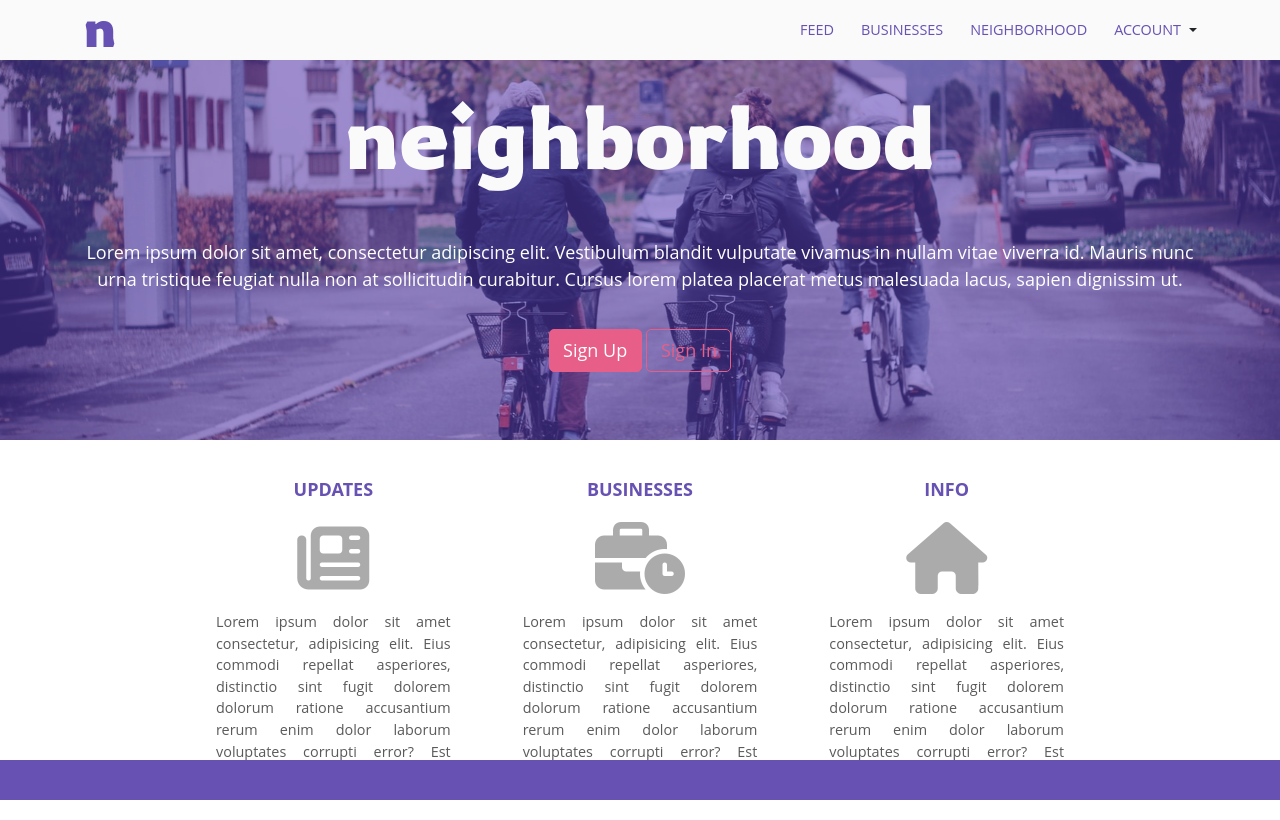
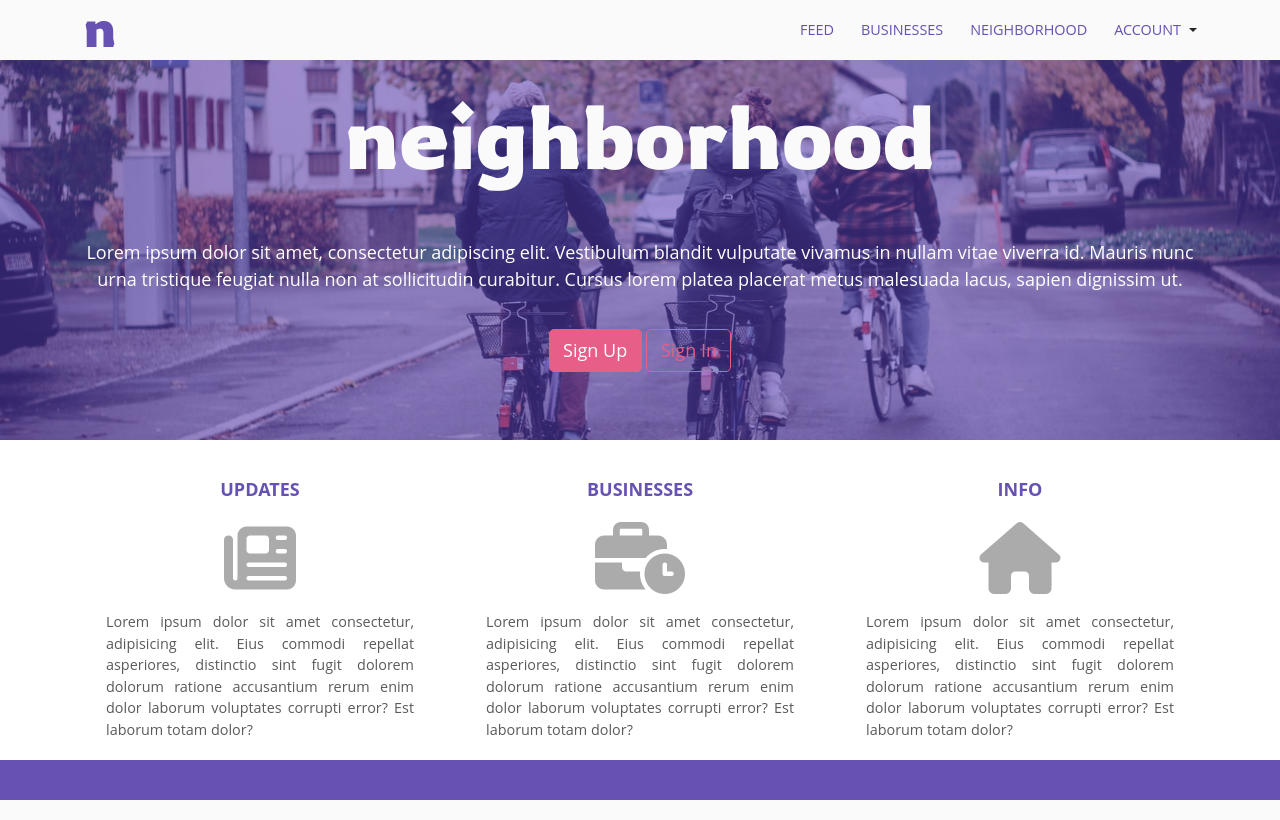
Before and after one commit to peterken674/neighborhood, a Django app: page / in a window 1280 px wide. Run offline with Django 3.2, Linux system fonts and the light colour scheme; some libraries are stand-ins or nearby versions.

Commit message:
UI improvements.

```diff
--- a/neighborhood/templates/neighborhood/index.html
+++ b/neighborhood/templates/neighborhood/index.html
@@ -21,23 +21,29 @@
             </div>
         </div>
     </header>
-    <div class="descriptions">
-        <div id="updates">
+    <div class="descriptions container">
+        <div class="row">
+            <div id="updates" class="col-lg-4">
                 <div class="descHeading">Updates</div>
                 <div class="descIcon"><i class="fas fa-newspaper    "></i></div>
-            <div class="descText">Lorem ipsum dolor sit amet consectetur, adipisicing elit. Eius commodi repellat asperiores, distinctio sint fugit dolorem dolorum ratione accusantium rerum enim dolor laborum voluptates corrupti error? Est laborum totam dolor?</div>
+                <div class="descText">Lorem ipsum dolor sit amet consectetur, adipisicing elit. Eius commodi repellat
+                    asperiores, distinctio sint fugit dolorem dolorum ratione accusantium rerum enim dolor laborum
+                    voluptates corrupti error? Est laborum totam dolor?</div>
             </div>
-        <div id="businesses">
+            <div id="businesses" class="col-lg-4">
                 <div class="descHeading">Businesses</div>
                 <div class="descIcon"><i class="fas fa-business-time"></i></div>
                 <div class="descText">Lorem ipsum dolor sit amet consectetur, adipisicing elit. Eius commodi repellat
                     asperiores, distinctio sint fugit dolorem dolorum ratione accusantium rerum enim dolor laborum
                     voluptates corrupti error? Est laborum totam dolor?</div>
             </div>
-        <div id="info">
+            <div id="info" class="col-lg-4">
                 <div class="descHeading">Info</div>
                 <div class="descIcon"><i class="fas fa-home    "></i></div>
-            <div class="descText">Lorem ipsum dolor sit amet consectetur, adipisicing elit. Eius commodi repellat asperiores, distinctio sint fugit dolorem dolorum ratione accusantium rerum enim dolor laborum voluptates corrupti error? Est laborum totam dolor?</div>
+                <div class="descText">Lorem ipsum dolor sit amet consectetur, adipisicing elit. Eius commodi repellat
+                    asperiores, distinctio sint fugit dolorem dolorum ratione accusantium rerum enim dolor laborum
+                    voluptates corrupti error? Est laborum totam dolor?</div>
+            </div>
         </div>
     </div>
 </main>
--- a/neighborhood/templates/neighborhood/navbar.html
+++ b/neighborhood/templates/neighborhood/navbar.html
@@ -1,4 +1,4 @@
-<div class="nav_wrapper">
+<div class="nav_wrapper container-fluid">
     <nav class="container d-flex justify-content-between align-items-center">
         <div class="nav-section-left">
             <div class="brand_logo">n</div>
--- a/static/css/style.css
+++ b/static/css/style.css
@@ -25,6 +25,10 @@
   list-style: none;
 }
 
+main {
+  width: 100%;
+}
+
 main header {
   background-image: url("../img/bg.jpg");
   background-blend-mode: darken;
@@ -33,6 +37,7 @@
   background-repeat: no-repeat;
   text-align: center;
   height: 55vh;
+  width: 100%;
   color: #FFFFFF;
 }
 
@@ -86,15 +91,7 @@
 }
 
 main .descriptions {
-  display: -ms-grid;
-  display: grid;
-  -ms-grid-columns: 1fr 1fr 1fr;
-      grid-template-columns: 1fr 1fr 1fr;
-  -ms-grid-rows: 1fr;
-      grid-template-rows: 1fr;
   text-align: center;
-  padding-left: 10rem;
-  padding-right: 10rem;
 }
 
 main .descriptions #updates,
--- a/static/css/style.scss
+++ b/static/css/style.scss
@@ -44,6 +44,7 @@
 
 // Index
 main{
+    width: 100%;
     header{
         background-image: url('../img/bg.jpg');
         background-blend-mode: darken;
@@ -52,6 +53,7 @@
         background-repeat: no-repeat;
         text-align: center;
         height: 55vh;
+        width: 100%;
         color: $white;
         #headerContent{
             display: flex;
@@ -91,12 +93,7 @@
 
         }
         .descriptions{
-            display: grid;
-            grid-template-columns: 1fr 1fr 1fr;
-            grid-template-rows: 1fr;
             text-align: center;
-            padding-left: 10rem;
-            padding-right: 10rem;
             #updates,
             #businesses,
             #info{
```
Also changed, not shown: 1 other file. Lines whose indentation alone changed are shown as unchanged.
